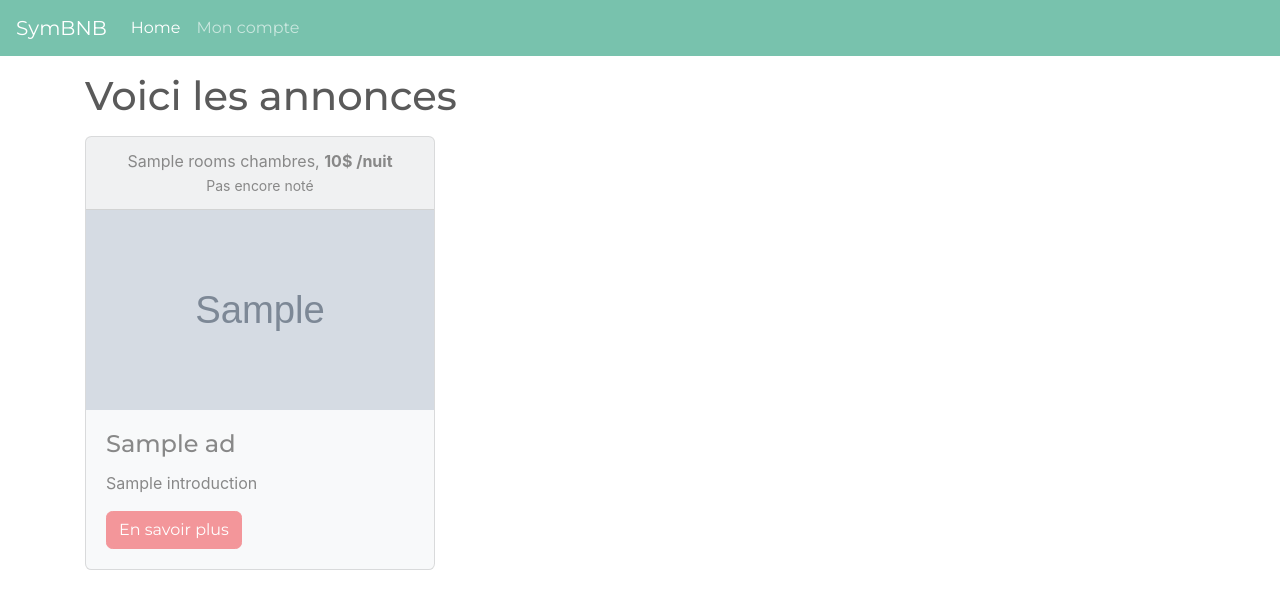
After one commit to DevFabi/SymBNB, a Symfony app: template templates/ad/index.html.twig in a window 1280 px wide. The commit adds this page. Shown: the top 609 px of the page. Run offline with Twig, Linux system fonts and the light colour scheme; the template is opened without the code that fills it: most values are stand-ins (such as "Sample title", 1, 10 or a date in 2020); grey boxes marked "Sample" are stand-in pictures; some libraries are stand-ins or nearby versions.

Commit message:
Commit 2

```diff
--- /dev/null
+++ b/public/css/index.css
@@ -0,0 +1,14 @@
+div.container{
+    margin-top: 5px;
+}
+div.ad-title{
+    padding: 2em;
+    background-size: cover;
+    background-position: center center;
+}
+
+div.ad-title h1, div.ad-title p{
+color: white;
+text-shadow: 3px 3px 3px rgba(0, 0, 0, 0.609);
+
+}
--- /dev/null
+++ b/templates/ad/index.html.twig
@@ -0,0 +1,32 @@
+{% extends 'base.html.twig' %}
+
+{% block title %}Nos annonces{% endblock %}
+
+{% block body %}
+<div class="container">
+    <h1 class="my-3">Voici les annonces</h1>
+    <div class="row">
+        {% for ad in ads %}
+        <div class="col-md-4">
+                <div class="card bg-light mb-3">
+                    <div class="card-header text-center">
+                        {{ ad.rooms }} chambres, <strong> {{ ad.price }}$ /nuit</strong> <br>
+                        <small>Pas encore noté</small>
+                    </div>
+                    <img src=" {{ ad.coverImage }}" alt="Image de l'appartement" style="height: 200px; width: 100%; display: block">
+                    <div class="card-body">
+                        <h4 class="card-title">
+                                {{ ad.title }}
+                        </h4>
+                        <p class="card-text">
+                                {{ ad.introduction }}
+                        </p>
+                        <a href=" {{ path('ads_show', {'slug' : ad.slug}) }}" class="btn btn-secondary">En savoir plus</a>
+                    </div>
+                </div>
+            </div>
+        {% endfor %}
+    </div>
+</div>
+
+{% endblock %}
--- a/templates/base.html.twig
+++ b/templates/base.html.twig
@@ -5,6 +5,7 @@
     <meta charset="UTF-8">
     <title>{% block title %}Welcome!{% endblock %}</title>
     <link rel="stylesheet" href="https://bootswatch.com/4/minty/bootstrap.min.css">
+    <link rel="stylesheet" href="/css/index.css">
     {% block stylesheets %}{% endblock %}
 </head>
 
@@ -28,12 +29,13 @@
         </div>
     </nav>
     {% block body %}{% endblock %}
-    <script src="https://stackpath.bootstrapcdn.com/bootstrap/4.1.3/js/bootstrap.min.js" integrity="sha384-ChfqqxuZUCnJSK3+MXmPNIyE6ZbWh2IMqE241rYiqJxyMiZ6OW/JmZQ5stwEULTy"
-        crossorigin="anonymous"></script>
     <script src="https://code.jquery.com/jquery-3.3.1.slim.min.js" integrity="sha384-q8i/X+965DzO0rT7abK41JStQIAqVgRVzpbzo5smXKp4YfRvH+8abtTE1Pi6jizo"
         crossorigin="anonymous"></script>
     <script src="https://cdnjs.cloudflare.com/ajax/libs/popper.js/1.14.3/umd/popper.min.js" integrity="sha384-ZMP7rVo3mIykV+2+9J3UJ46jBk0WLaUAdn689aCwoqbBJiSnjAK/l8WvCWPIPm49"
         crossorigin="anonymous"></script>
+    <script src="https://stackpath.bootstrapcdn.com/bootstrap/4.1.3/js/bootstrap.min.js" integrity="sha384-ChfqqxuZUCnJSK3+MXmPNIyE6ZbWh2IMqE241rYiqJxyMiZ6OW/JmZQ5stwEULTy"
+        crossorigin="anonymous"></script>
+
     {% block javascripts %}{% endblock %}
 </body>
 
```
Also changed, not shown: src/Controller/AdController.php (added, +39 -0 lines), src/DataFixtures/AppFixtures.php (+8 -0 lines), templates/ad/show.html.twig (added, +74 -0 lines).
